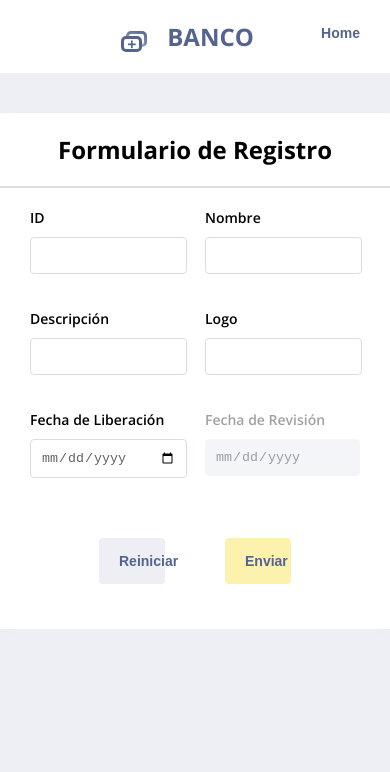
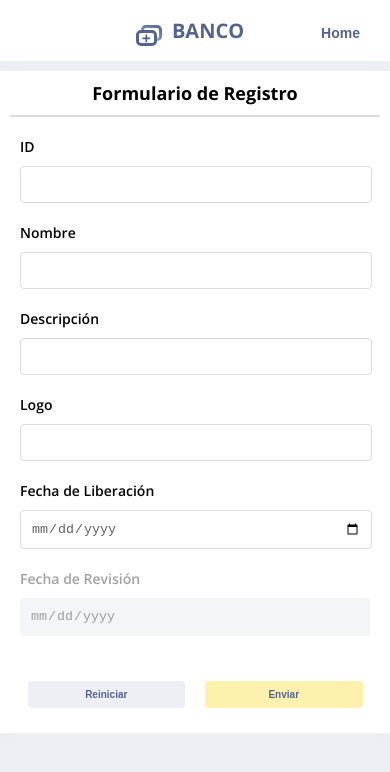
Before and after one commit to JulianMiranda/ntt-frontend, a React (Create React App) app: page /add-product in a window 390 px wide. Shown: the top 772 px of the page. Built offline with nearby package versions, Linux system fonts and the light colour scheme.

Commit message:
Responsive desin

```diff
--- a/public/index.html
+++ b/public/index.html
@@ -30,7 +30,7 @@
       work correctly both with client-side routing and a non-root public URL.
       Learn how to configure a non-root public URL by running `npm run build`.
     -->
-		<title>React App</title>
+		<title>NTT Data</title>
 	</head>
 	<body>
 		<noscript>You need to enable JavaScript to run this app.</noscript>
--- a/src/index.tsx
+++ b/src/index.tsx
@@ -8,6 +8,7 @@ import reportWebVitals from './reportWebVitals';
 const root = ReactDOM.createRoot(
 	document.getElementById('root') as HTMLElement
 );
+
 root.render(
 	<React.StrictMode>
 		<App />
--- a/src/styles/ConfirmModal.css
+++ b/src/styles/ConfirmModal.css
@@ -36,6 +36,7 @@
 	background-color: var(--accent-color);
 	margin: 80px auto 0;
 }
+
 .modal-actions {
 	display: flex;
 	width: 100%;
@@ -66,3 +67,38 @@
 .confirm-button:hover {
 	background-color: var(--primary-color);
 }
+
+/* Responsive Styles */
+@media (max-width: 768px) {
+	.modal {
+		padding: 15px;
+	}
+	.modal p {
+		padding: 0 15px;
+		font-size: 14px;
+	}
+	.cancel-button,
+	.confirm-button {
+		padding: 10px 20px;
+		font-size: 14px;
+	}
+}
+
+@media (max-width: 576px) {
+	.modal {
+		padding: 10px;
+	}
+	.modal p {
+		padding: 0 10px;
+		font-size: 12px;
+	}
+	.cancel-button,
+	.confirm-button {
+		padding: 8px 15px;
+		font-size: 12px;
+	}
+	.modal-actions {
+		flex-direction: column;
+		gap: 10px;
+	}
+}
--- a/src/styles/Header.css
+++ b/src/styles/Header.css
@@ -63,3 +63,20 @@
 	margin: 0 15px;
 	font-size: 24px;
 }
+
+/* Responsive Styles */
+@media (max-width: 768px) {
+	.header {
+		padding: 15px 0;
+	}
+	.header-container {
+		padding: 0 10px;
+	}
+	.header-icon-container {
+		margin-right: 5px;
+	}
+	.header-title {
+		font-size: 20px;
+		margin: 0 10px;
+	}
+}
--- a/src/styles/Notification.css
+++ b/src/styles/Notification.css
@@ -1,4 +1,5 @@
 @import 'Colors.css';
+
 .notification {
 	position: fixed;
 	top: -100px;
@@ -11,6 +12,8 @@
 	z-index: 1000;
 	animation: slide-down 0.5s forwards, fade-out 0.5s 4.5s forwards;
 	text-align: center;
+	max-width: 80%; /* Ajusta el ancho máximo */
+	word-wrap: break-word; /* Permite que el texto se divida en varias líneas si es necesario */
 }
 
 .notification.success {
@@ -42,3 +45,18 @@
 		top: -100px;
 	}
 }
+
+/* Responsive Styles */
+@media (max-width: 768px) {
+	.notification {
+		padding: 8px 16px;
+		font-size: 14px;
+	}
+}
+
+@media (max-width: 576px) {
+	.notification {
+		padding: 6px 12px;
+		font-size: 12px;
+	}
+}
--- a/src/styles/ProductForm.css
+++ b/src/styles/ProductForm.css
@@ -89,6 +89,7 @@
 	border-radius: 4px;
 	color: var(--text-input-color);
 }
+
 .product-form input[name='reviewDate'] {
 	color: var(--shadow-color);
 	background-color: var(--input-background-color);
@@ -155,9 +156,66 @@
 	text-align: center;
 	margin-top: 20px;
 }
+
 label {
 	margin-top: 10px;
 }
+
 .product-form .label-review-date {
 	color: var(--shadow-color);
 }
+
+/* Responsive Styles */
+@media (max-width: 768px) {
+	.product-form-container {
+		padding: 0 15px;
+		margin: 20px auto;
+	}
+	.product-form-header h1 {
+		font-size: 20px;
+		padding: 15px;
+	}
+	.product-form {
+		padding: 0px 15px 15px 15px;
+		gap: 10px;
+	}
+	.product-form div {
+		flex: 1 1 100%;
+		min-width: 100%;
+	}
+	.product-form button {
+		width: 40%;
+		padding: 10px 15px;
+		font-size: 12px;
+	}
+	.button-container {
+		gap: 20px;
+	}
+}
+
+@media (max-width: 576px) {
+	.product-form-container {
+		padding: 0 10px;
+		margin: 10px auto;
+	}
+	.product-form-header h1 {
+		font-size: 18px;
+		padding: 10px;
+	}
+	.product-form {
+		padding: 0px 10px 10px 10px;
+		gap: 5px;
+	}
+	.product-form div {
+		flex: 1 1 100%;
+		min-width: 100%;
+	}
+	.product-form button {
+		width: 45%;
+		padding: 8px 10px;
+		font-size: 10px;
+	}
+	.button-container {
+		gap: 10px;
+	}
+}
--- a/src/styles/ProductList.css
+++ b/src/styles/ProductList.css
@@ -1,7 +1,7 @@
 @import 'Colors.css';
 
 .product-list {
-	padding: 50px;
+	padding: 20px;
 	background-color: var(--accent-color);
 }
 
@@ -10,13 +10,16 @@
 	justify-content: space-between;
 	align-items: center;
 	margin-bottom: 10px;
+	flex-wrap: wrap;
 }
 
 .actions input {
 	padding: 10px;
 	border: 1px solid var(--border-color);
 	border-radius: 5px;
-	width: 200px;
+	width: 100%;
+	max-width: 200px;
+	margin-bottom: 10px;
 }
 
 .actions button {
@@ -53,7 +56,7 @@
 table {
 	width: 100%;
 	border-collapse: collapse;
-	min-width: 1500px;
+	min-width: 800px;
 }
 tbody td {
 	padding: 0px 15px;
@@ -272,3 +275,57 @@ select {
 option {
 	color: var(--text-input-color);
 }
+
+/* Responsive Styles */
+@media (max-width: 1200px) {
+	.table-container {
+		overflow-x: auto;
+	}
+	.table-wrapper {
+		padding: 15px;
+	}
+}
+
+@media (max-width: 768px) {
+	.actions {
+		flex-direction: column;
+		align-items: flex-start;
+	}
+	.actions input {
+		width: 100%;
+		margin-bottom: 10px;
+	}
+	.actions button {
+		width: 100%;
+	}
+
+	th,
+	td {
+		font-size: 14px;
+		padding: 8px;
+	}
+}
+
+@media (max-width: 576px) {
+	.product-list {
+		padding: 20px;
+	}
+	.table-wrapper {
+		padding: 10px;
+	}
+	.actions {
+		flex-direction: column;
+		align-items: flex-start;
+	}
+	.actions input,
+	.actions button {
+		width: 100%;
+		margin-bottom: 10px;
+	}
+
+	th,
+	td {
+		font-size: 12px;
+		padding: 6px;
+	}
+}
```
Also changed, not shown: 1 other file (tests, documents, lock files or other folders).
